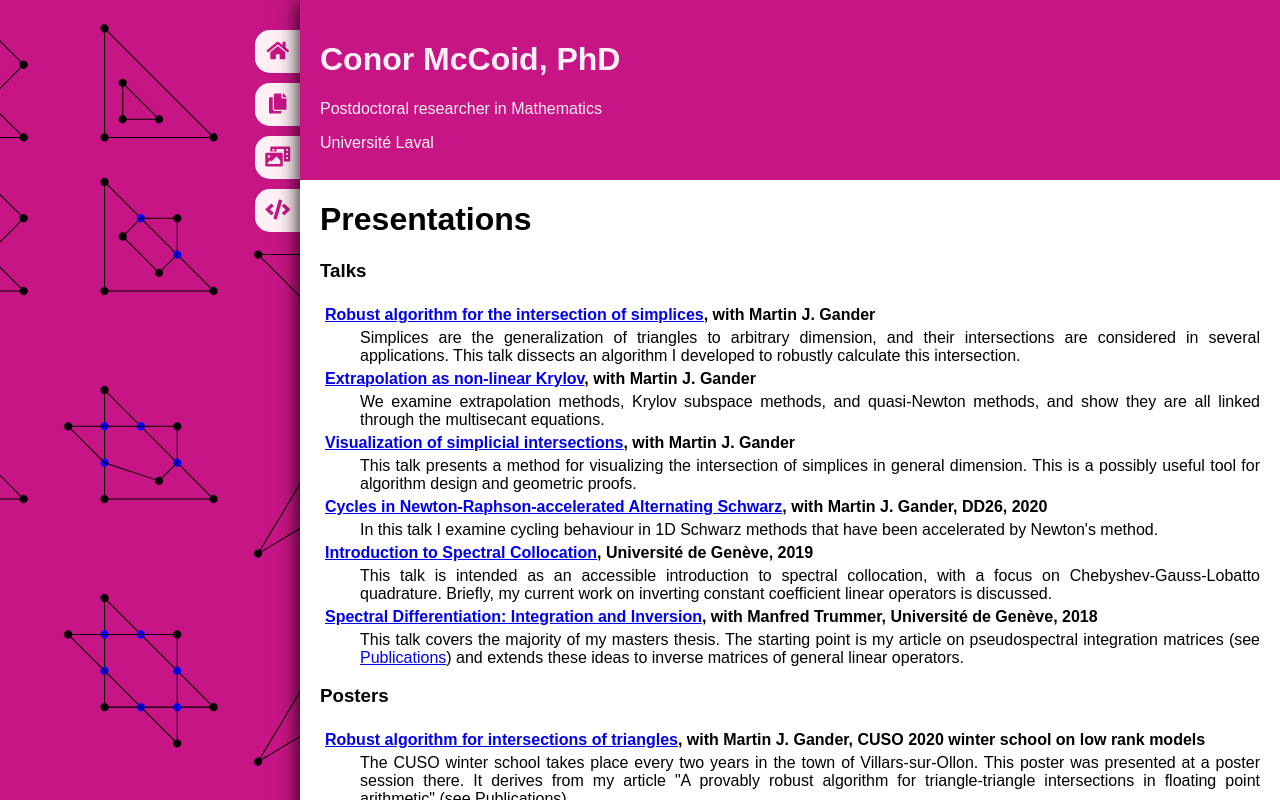
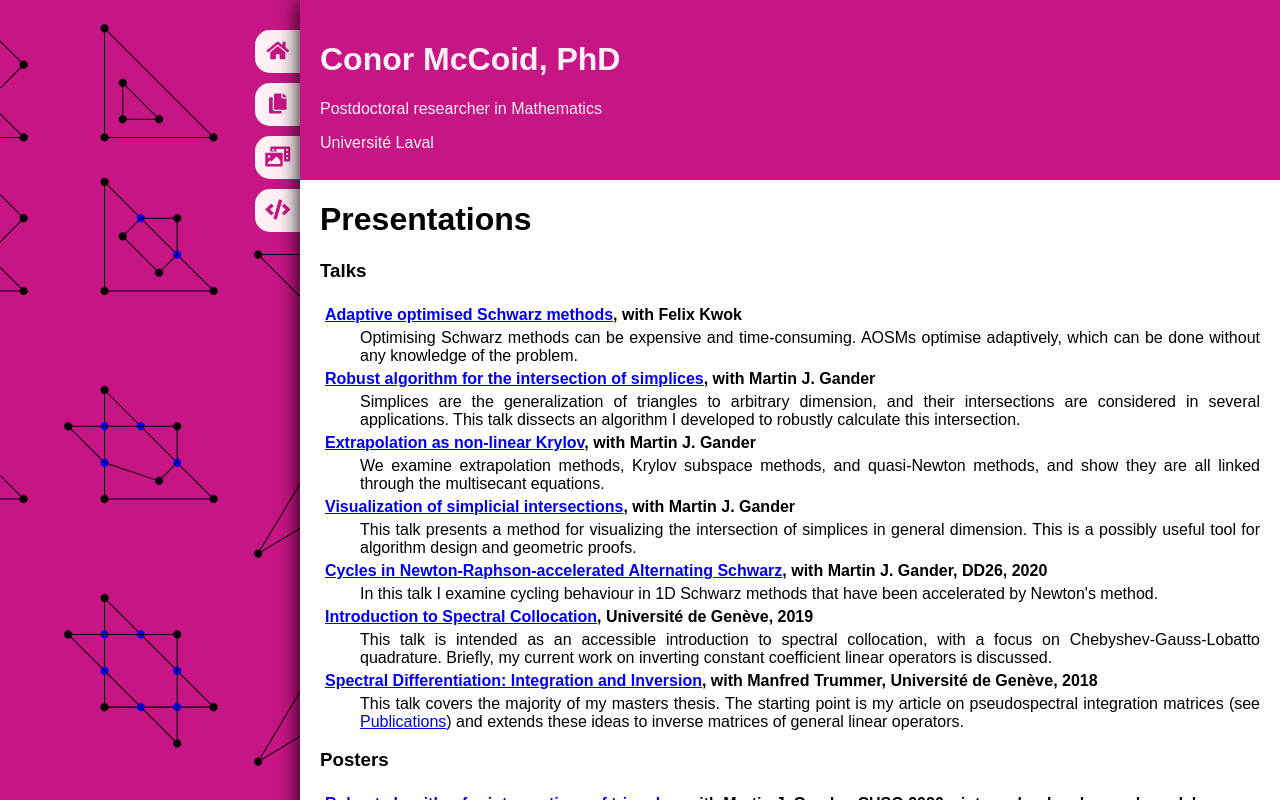
Before and after one commit to conmccoid/Homepage, a PHP site: page /presentations.php in a window 1280 px wide. Run offline with PHP 8.4, Linux system fonts and the light colour scheme; some web fonts are replaced.

Commit message:
Adding AOSM presentation

```diff
--- a/presentations.php
+++ b/presentations.php
@@ -46,6 +46,12 @@ dd {
     <h1>Presentations</h1>
 	<h3>Talks</h3>
     <dl>
+        <dt><a href="https://conmccoid.github.io/Presentations/AOSM.html">Adaptive optimised Schwarz methods</a>,
+          with Felix Kwok</dt>
+        <dd>Optimising Schwarz methods can be expensive and time-consuming. AOSMs optimise adaptively, which can be done without
+          any knowledge of the problem.
+        </dd>
+
         <!--latest intersection talk-->
         <dt><a href="pubs/TALK_CMS_ParSIA_20221203.pdf">Robust algorithm for the intersection of simplices</a>,
           with Martin J. Gander</dt>
```
